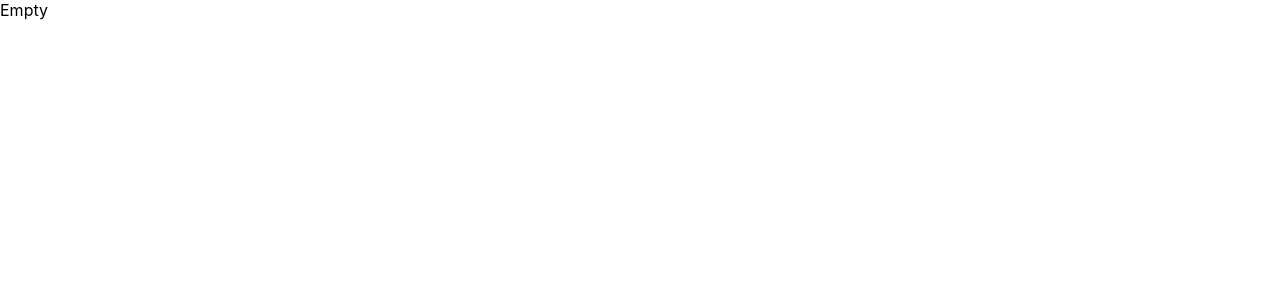
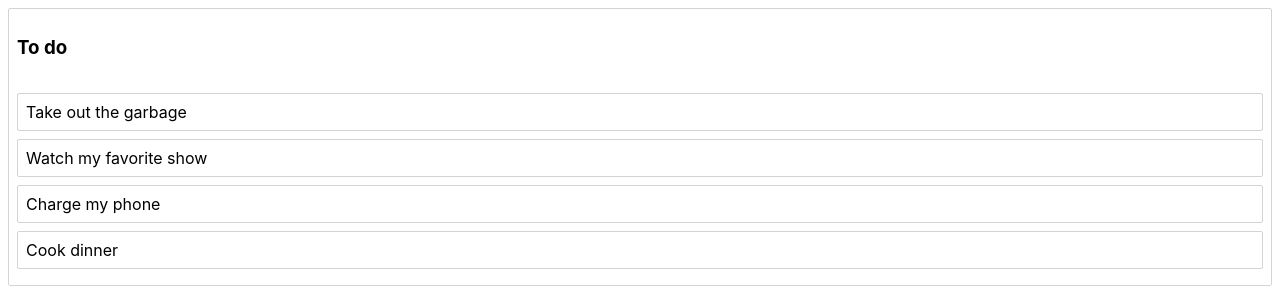
Before and after one commit to SagittariuX/dashboard-app, a React (Create React App) app: page / in a window 1280 px wide. Shown: the top 308 px of the page. Built offline with nearby package versions, Linux system fonts and the light colour scheme.

Commit message:
working thru demo

```diff
--- a/package.json
+++ b/package.json
@@ -7,8 +7,10 @@
     "@testing-library/react": "^11.1.0",
     "@testing-library/user-event": "^12.1.10",
     "react": "^17.0.2",
+    "react-beautiful-dnd": "^13.1.0",
     "react-dom": "^17.0.2",
     "react-scripts": "4.0.3",
+    "styled-components": "^5.2.3",
     "web-vitals": "^1.0.1"
   },
   "scripts": {
--- a/public/index.html
+++ b/public/index.html
@@ -11,7 +11,7 @@
     />
     <link rel="apple-touch-icon" href="%PUBLIC_URL%/logo192.png" />
     <link rel="manifest" href="%PUBLIC_URL%/manifest.json" />
-    <title>React App</title>
+    <title>Dashboard Demo</title>
   </head>
   <body>
     <noscript>You need to enable JavaScript to run this app.</noscript>
--- a/src/App.js
+++ b/src/App.js
@@ -1,7 +1,12 @@
 import "./App.css";
+import ListTest from "./component/ListTest";
 
 function App() {
-  return <div className="App">Empty</div>;
+  return (
+    <div className="App">
+      <ListTest />
+    </div>
+  );
 }
 
 export default App;
--- /dev/null
+++ b/src/component/Column.jsx
@@ -0,0 +1,43 @@
+import React from "react";
+import { Droppable } from "react-beautiful-dnd";
+import styled from "styled-components";
+import Task from "./Task";
+
+const ListContainer = styled.div`
+  margin: 8px;
+  border: 1px solid lightgrey;
+  border-radius: 2px;
+`;
+const ListTitle = styled.h3`
+  padding: 8px;
+`;
+const ListTasks = styled.div`
+  padding: 8px;
+  background-color: ${(props) =>
+    props.isDraggingOver ? "lightblue" : "white"};
+`;
+
+const Column = ({ column, tasks }) => {
+  return (
+    <ListContainer>
+      <ListTitle>{column.title}</ListTitle>
+      <Droppable droppableId={column.id}>
+        {(provided, snapshot) => (
+          <ListTasks
+            ref={provided.innerRef}
+            innerRef={provided.innerRef}
+            {...provided.droppableProps}
+            isDraggingOver={snapshot.isDraggingOver}
+          >
+            {tasks.map((task, index) => (
+              <Task key={task.id} task={task} index={index} />
+            ))}
+            {provided.placeholder}
+          </ListTasks>
+        )}
+      </Droppable>
+    </ListContainer>
+  );
+};
+
+export default Column;
--- /dev/null
+++ b/src/component/ListTest.jsx
@@ -0,0 +1,59 @@
+import React, { useState } from "react";
+
+import { DragDropContext } from "react-beautiful-dnd";
+import Data from "./ListTestData";
+
+import Column from "./Column";
+
+//Learning RBD
+//Following EggHead Guide : https://egghead.io/lessons/react-create-and-style-a-list-of-data-with-react
+
+const ListTest = () => {
+  const [data, setData] = useState(Data);
+
+  const handleDragEnd = (result) => {
+    const { destination, source, draggableId } = result;
+
+    if (!destination) return;
+
+    if (
+      destination.droppableId === source.droppableId &&
+      destination.index === source.index
+    )
+      return;
+
+    const column = data.columns[source.droppableId];
+    const newTaskIds = Array.from(column.taskIds);
+    newTaskIds.splice(source.index , 1);
+    newTaskIds.splice(destination.index, 0 , draggableId);
+
+    const newColumn = {
+        ...column,
+        taskIds: newTaskIds,
+    };
+
+    const newState = {
+        ...data,
+        columns: {
+            ...data.columns,
+            [newColumn.id]: newColumn,
+        }
+    };
+
+    setData(newState);
+
+  };
+
+  return (
+    <DragDropContext onDragEnd={handleDragEnd}>
+      {data.columnOrder.map((columnId) => {
+        const column = data.columns[columnId];
+        const tasks = column.taskIds.map((taskId) => data.tasks[taskId]);
+
+        return <Column key={column.id} column={column} tasks={tasks} />;
+      })}
+    </DragDropContext>
+  );
+};
+
+export default ListTest;
--- /dev/null
+++ b/src/component/ListTestData.js
@@ -0,0 +1,19 @@
+const listTestData = {
+  tasks: {
+    "task-1": { id: "task-1", content: "Take out the garbage" },
+    "task-2": { id: "task-2", content: "Watch my favorite show" },
+    "task-3": { id: "task-3", content: "Charge my phone" },
+    "task-4": { id: "task-4", content: "Cook dinner" },
+  },
+  columns: {
+    "column-1": {
+      id: "column-1",
+      title: "To do",
+      taskIds: ["task-1", "task-2", "task-3", "task-4"],
+    },
+  },
+  // Facilitate reordering of the columns
+  columnOrder: ["column-1"],
+};
+
+export default listTestData;
--- /dev/null
+++ b/src/component/Task.jsx
@@ -0,0 +1,31 @@
+import React from "react";
+import { Draggable } from "react-beautiful-dnd";
+import styled from "styled-components";
+
+const TaskContainer = styled.div`
+  border: 1px solid lightgrey;
+  border-radius: 2px;
+  padding: 8px;
+  margin-bottom: 8px;
+  background-color: ${props => props.isDragging ? 'lightgreen': 'white'};
+`;
+
+const Task = ({ task, index }) => {
+  return (
+    <Draggable draggableId={task.id} index={index}>
+      {(provided, snapshot) => (
+        <TaskContainer
+          {...provided.draggableProps}
+          {...provided.dragHandleProps}
+          ref={provided.innerRef}
+          innerRef={provided.innerRef}
+          isDragging={snapshot.isDragging}
+        >
+          {task.content}
+        </TaskContainer>
+      )}
+    </Draggable>
+  );
+};
+
+export default Task;
```
Also changed, not shown: 2 other files (tests, documents, lock files or other folders).
